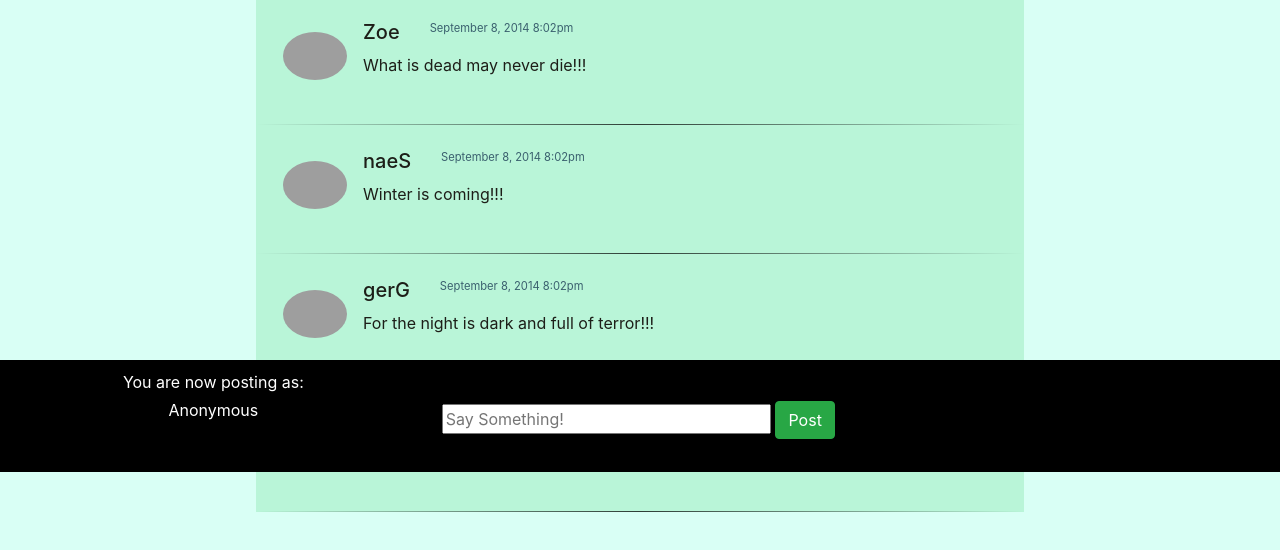
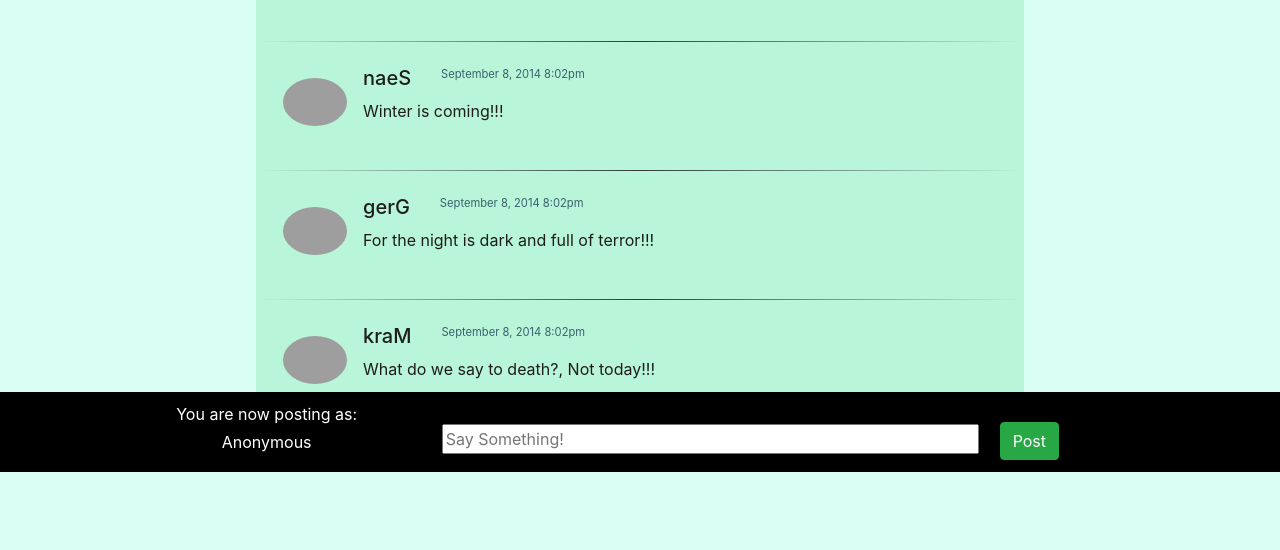
Before and after one commit to nss-evening-cohort-9/chatty-house-tyrell, a website built with webpack: page src/index.html in a window 1280 px wide. Shown: the part 328-878 px from the top of the page. After the commit the page ends 853 px from the top, so only its background shows below. Built offline with nearby package versions, Linux system fonts and the light colour scheme; grey boxes are pictures that could not be loaded.

Commit message:
styled message input

```diff
--- a/src/index.html
+++ b/src/index.html
@@ -9,7 +9,7 @@
 <body class="lightMode">
   <header>
     <div id="app">
-          <nav class="navbar navbar-dark bg-dark">
+          <nav class="navbar fixed-top navbar-dark bg-dark">
             <div class="text-center"><h1 class="text-white">Chatty Tyrell</h1></div>
             <div class="users nav-item dropdown btn-group dropleft">
               <a class="nav-link dropdown-toggle" href="#" id="navbarDropdown" role="button" data-toggle="dropdown" aria-haspopup="true" aria-expanded="false">
@@ -43,11 +43,11 @@
   <div id="displayMessage" class="lightModeMessages"></div>
   <div id="addMessage" class="container">
     <div class="row">
-      <div id="postingAsDiv" class="col-2 offset-1 mt-3">
+      <div id="postingAsDiv" class="col 12 col-md-3 offset-md-1 mt-3">
         <p>You are now posting as:</p>
         <p id="userPostingAs">Anonymous</p>
       </div>
-      <form class="col-8 offset-1 mt-3" id="messageSubmitForm" action="POST">
+      <form class="col-12 col-md-7 offset-md-1 offset-lg-0 mt-1" id="messageSubmitForm" action="POST">
         <input id="message-input" type="text" placeholder="Say Something!">
         <button type="submit" id="messageSubmit" class="btn btn-success">Post</button>
       </form>
--- a/src/styles/_footer.scss
+++ b/src/styles/_footer.scss
@@ -3,18 +3,27 @@
   color: white;
   bottom: 0;
   width: 100%;
-  height: 7em;
+  height: 10em;
   background-color: black;
+  @media (min-width: 768px) {
+    height: 5em;
+  }
+  #messageSubmitForm {
+    text-align: center;
+    @media (min-width: 768px) {
+      text-align: start;
+    }
+  }
   #postingAsDiv{
     line-height: .75em;
     text-align: center;
   }
   #message-input {
-    width: 40%;
+    width: 75%;
+    margin-right: 1em;
     margin-top: 1.75em;
   }
 }
-
 
 @media (min-width: 576px) {
   .container {
```
